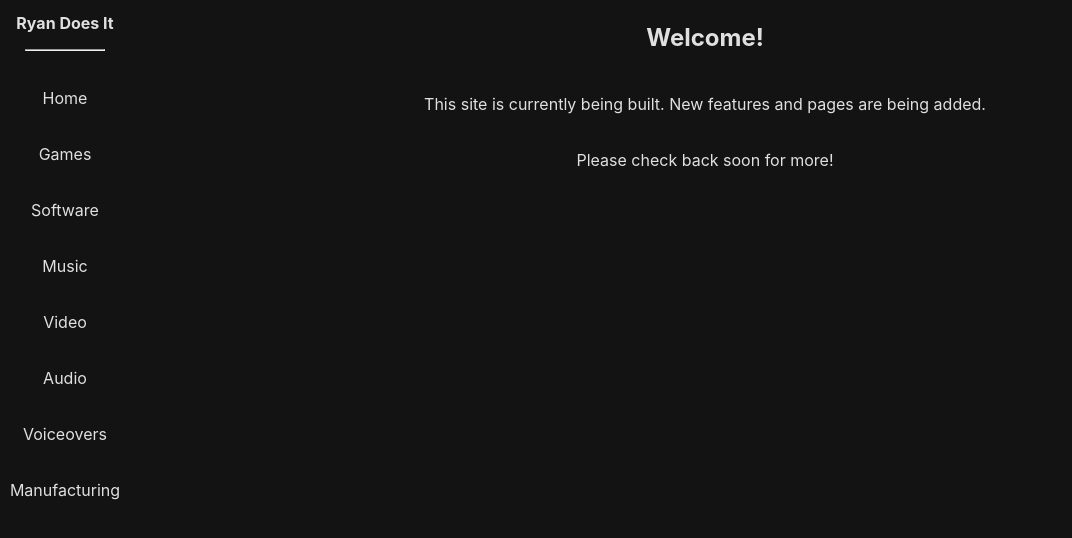
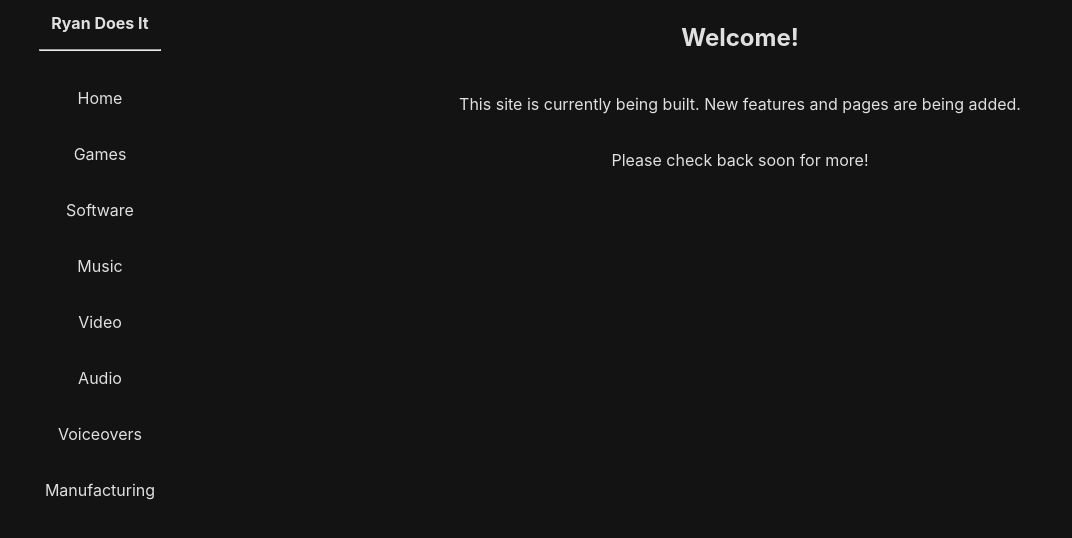
Before and after one commit to RyanFullStack/ryandoesit, a React (Vite) app: page / in a window 1280 px wide. Shown: the top 538 px of the page, without its empty margins (0-1072 px from the left). Built offline with nearby package versions, Linux system fonts and the light colour scheme.

Commit message:
sidebar styling

```diff
--- a/src/App.css
+++ b/src/App.css
@@ -9,7 +9,7 @@
 }
 
 .sidebar {
-  min-width: 130px;
+  min-width: 200px;
   /* border: 1px solid red; */
 }
 
--- a/src/components/sidebar/sidebar.css
+++ b/src/components/sidebar/sidebar.css
@@ -7,8 +7,16 @@
 ul {
     list-style-type: none;
     padding: 0;
-    margin: 0;
+    margin: 1rem 0;
 }
 li {
-    margin: 2rem 0;
+    padding: 1rem 1rem;
+    border-radius: 10px;
 }
+
+li:hover {
+    background-color: black;
+    cursor: pointer;
+    transition-property: background-color;
+    transition-duration: .3s;
+}
```
